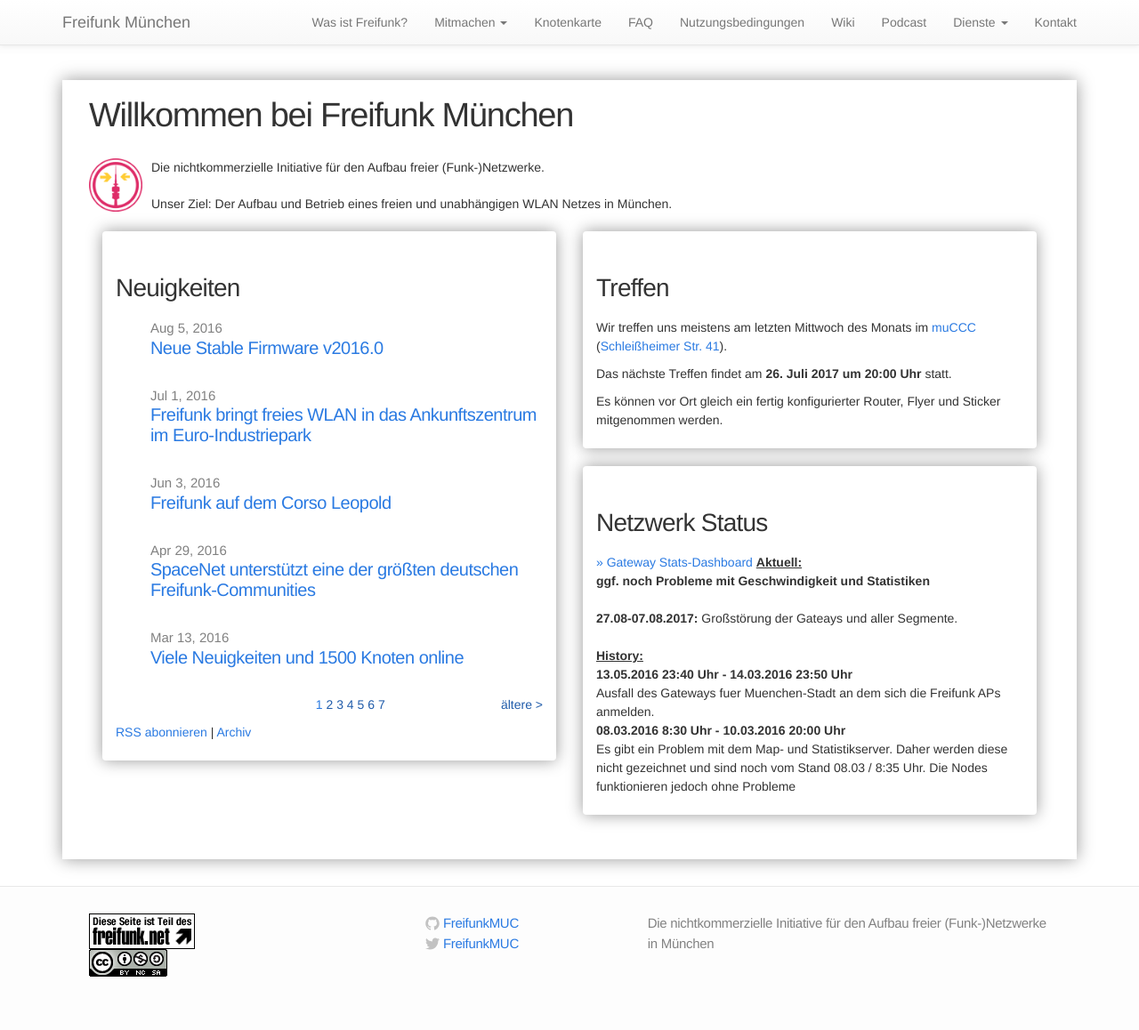
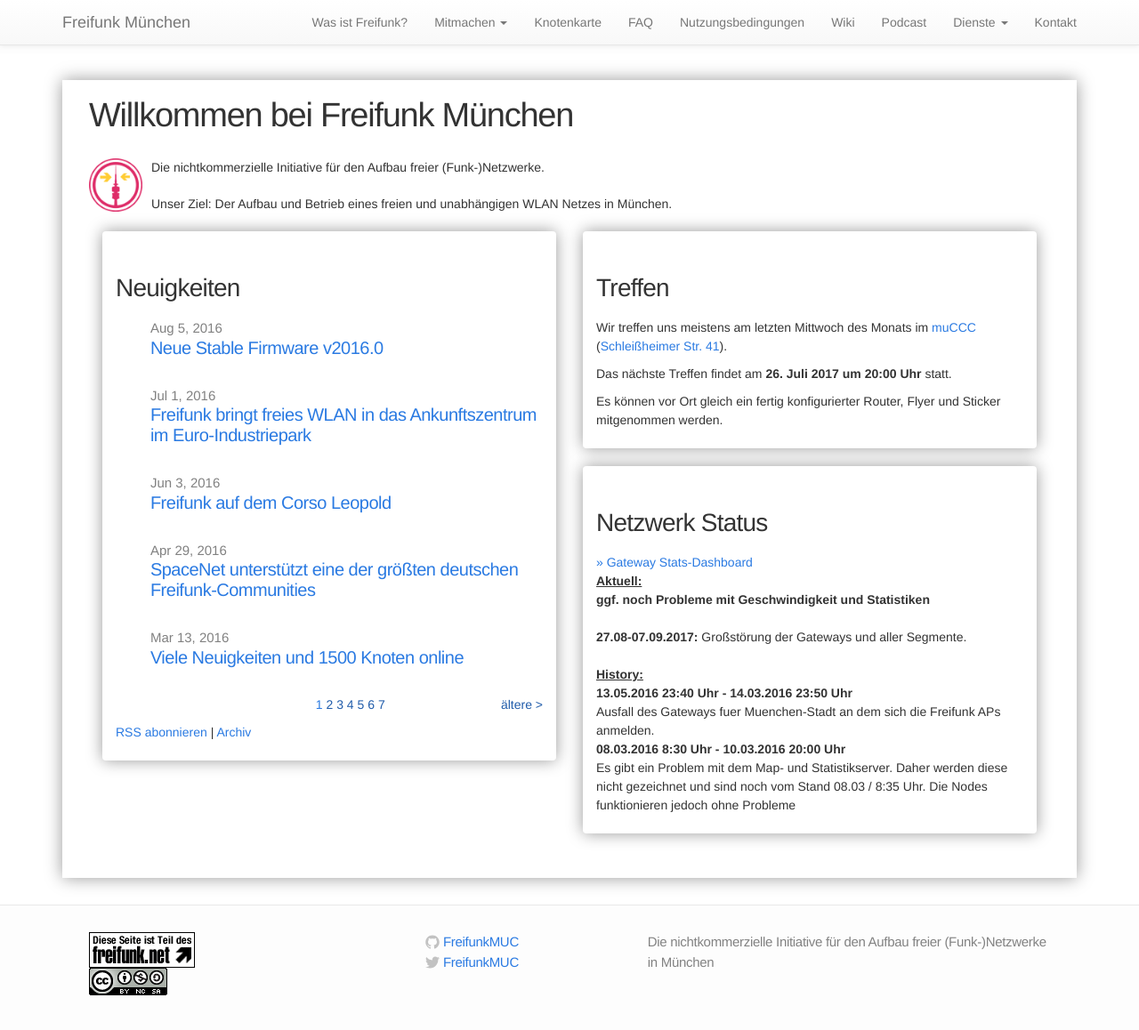
Before and after one commit to freifunkMUC/freifunkmuc.github.io, a Jekyll site: the page built from index.md, in a window 1280 px wide and 1174 px high. Shown: the top 1158 px of the window at 89% size. Built offline with Jekyll 4.4.1, drawn with Linux system fonts in a browser that asks for light colours.

Commit message:
Datum und Format korrigiert

```diff
--- a/_includes/network-status.md
+++ b/_includes/network-status.md
@@ -1,9 +1,9 @@
 ## Netzwerk Status
 <a target='_blank' href="https://stats.ffmuc.net/dashboard/db/network-overview">>> Gateway Stats-Dashboard</a>
-<u><b>Aktuell:</b></u>
+<br><u><b>Aktuell:</b></u>
 <br><b>ggf. noch Probleme mit Geschwindigkeit und Statistiken</b>
 <br>
-<br><b>27.08-07.08.2017:</b> Großstörung der Gateays und aller Segmente.
+<br><b>27.08-07.09.2017:</b> Großstörung der Gateways und aller Segmente.
 <br>
 <br><u><b>History:</b></u>
 <br>
```
